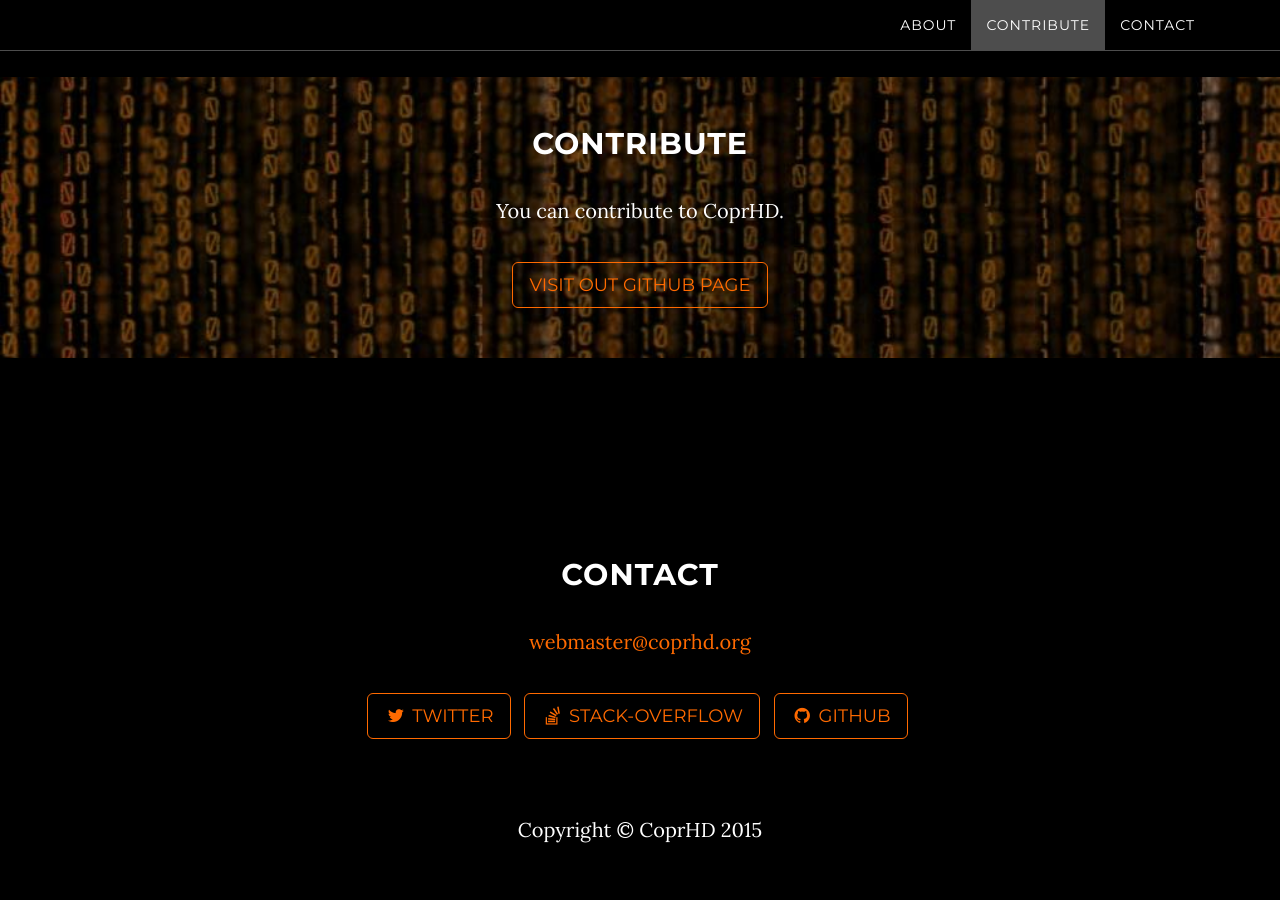
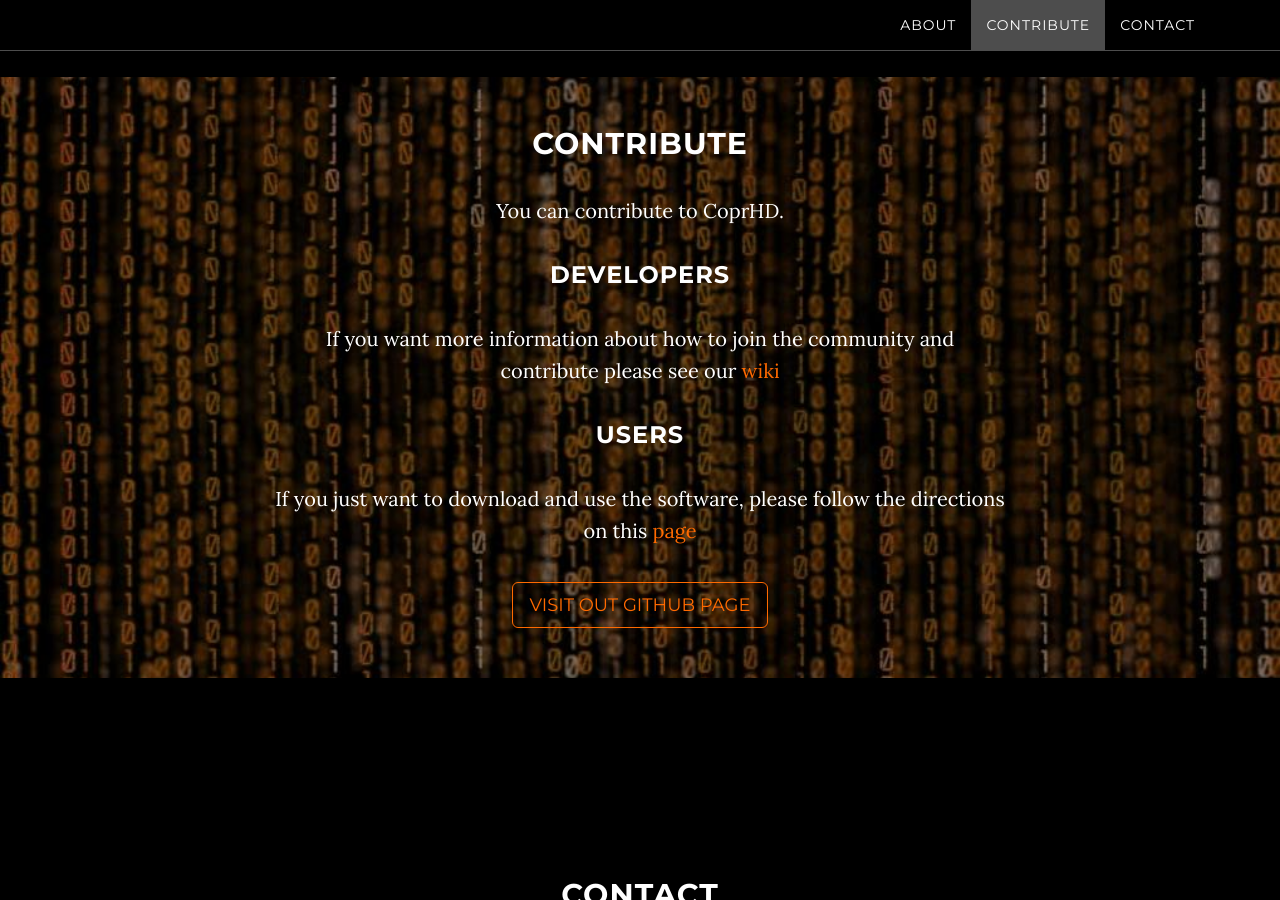
Before and after one commit to CoprHD/CoprHD.github.io, a Jekyll site: the page built from index.html, in a window 1280 px wide and 900 px high, scrolled down 1936 px. Built offline with Jekyll 4.4.1, drawn with Linux system fonts in a browser that asks for light colours.

Commit message:
moved around contribution info.

```diff
--- a/_includes/contribute.html
+++ b/_includes/contribute.html
@@ -5,6 +5,17 @@
                 <div class="col-lg-8 col-lg-offset-2">
                     <h2>Contribute</h2>
                     <p>You can contribute to CoprHD.</p>
+
+
+<h3>Developers</h3>
+
+<p>If you want more information about how to join the community and contribute please see our <a href="https://coprhd.atlassian.net/wiki/display/COP/Getting+started+guide+for+developers">wiki</a></p>
+
+<h3>Users</h3>
+
+<p>If you just want to download and use the software, please follow the directions on this <a href="https://coprhd.atlassian.net/wiki/display/COP/Getting+started+guide+for+users">page</a></p>
+
+
                     <a href="https://github.com/CoprHD" class="btn btn-default btn-lg">Visit out Github Page</a>
                 </div>
             </div>
```
